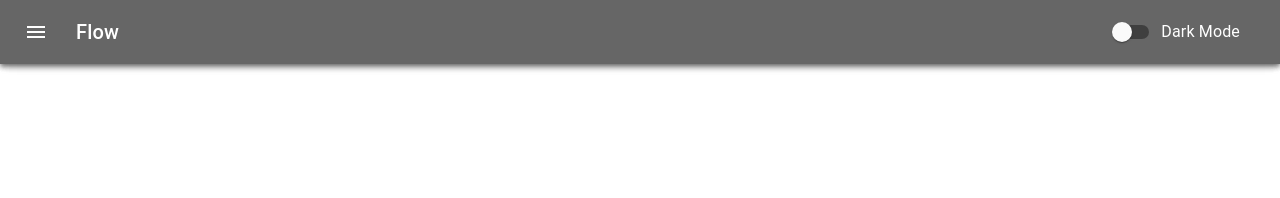
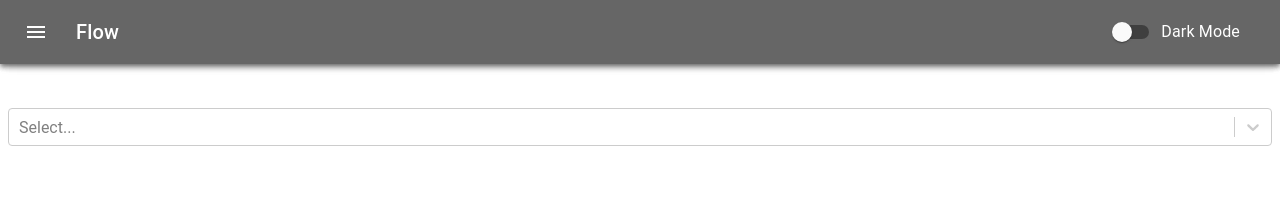
Before and after one commit to dev-yoga/anahata, a React (Create React App) app: page /sequencecreate in a window 1280 px wide. Shown: the top 198 px of the page. Built offline with nearby package versions, Linux system fonts and the light colour scheme.

Commit message:
PoseSelect

```diff
--- a/package.json
+++ b/package.json
@@ -18,6 +18,7 @@
     "react-redux": "^7.2.5",
     "react-router-dom": "^5.3.0",
     "react-scripts": "4.0.3",
+    "react-select": "^5.1.0",
     "superagent": "^6.1.0",
     "web-vitals": "^1.0.1"
   },
--- a/src/components/App/App.jsx
+++ b/src/components/App/App.jsx
@@ -3,8 +3,9 @@ import Home from '../../containers/Home/Home';
 import SignIn from '../../containers/SignIn/SignIn';
 import SignUp from '../../containers/SignUp/SignUp';
 import SignOut from '../../containers/SignOut/SignOut';
-import  Sequence from '../Sequence/Sequence';
+import Sequence from '../Sequence/Sequence';
 import Sequences from '../Sequences/Sequences';
+import PoseSelect from '../PoseSelect/PoseSelect';
 import store from '../../store';
 import {
   BrowserRouter,
@@ -57,6 +58,7 @@ export default function App() {
         <Route path="/signout" component={SignOut}/>
         <Route path='/sequence/:sequenceId' component={Sequence}/>
         <Route path='/sequences' component={Sequences}/>
+        <Route path='/sequencecreate' component={PoseSelect}/>
         </Switch>
       </BrowserRouter>
      </MuiThemeProvider>
--- /dev/null
+++ b/src/components/PoseSelect/PoseSelect.jsx
@@ -0,0 +1,19 @@
+import React from 'react';
+import Select from 'react-select';
+
+const Poses = [
+    {label: "down dog"},
+    {label: "savasana"},
+    {label: "balasana"},
+    {label: "sukhasana"},
+    {label : "bhujangasana"},
+];
+
+export default function PoseSelect() {
+    return (
+            <div>
+            <Select options={Poses} />
+            </div>
+
+    )
+}
```
Also changed, not shown: src/components/PoseSelect/PoseSelect.css (added), src/components/Sequence/Sequence.css (added), 1 other file (tests, documents, lock files or other folders).
